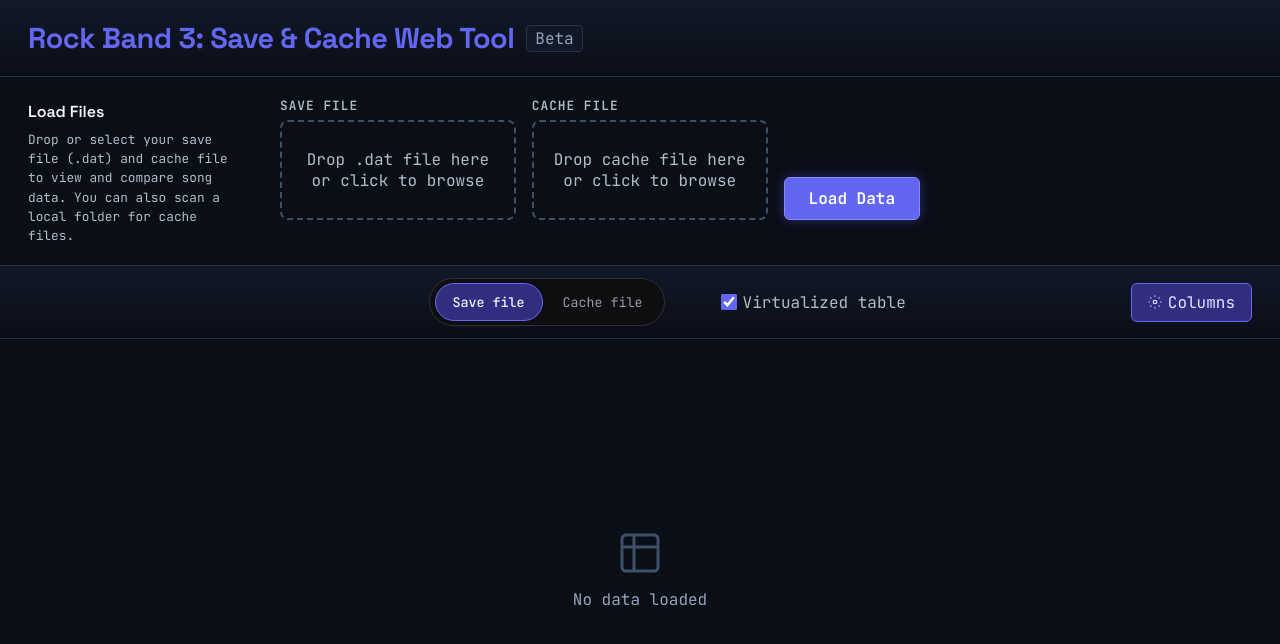
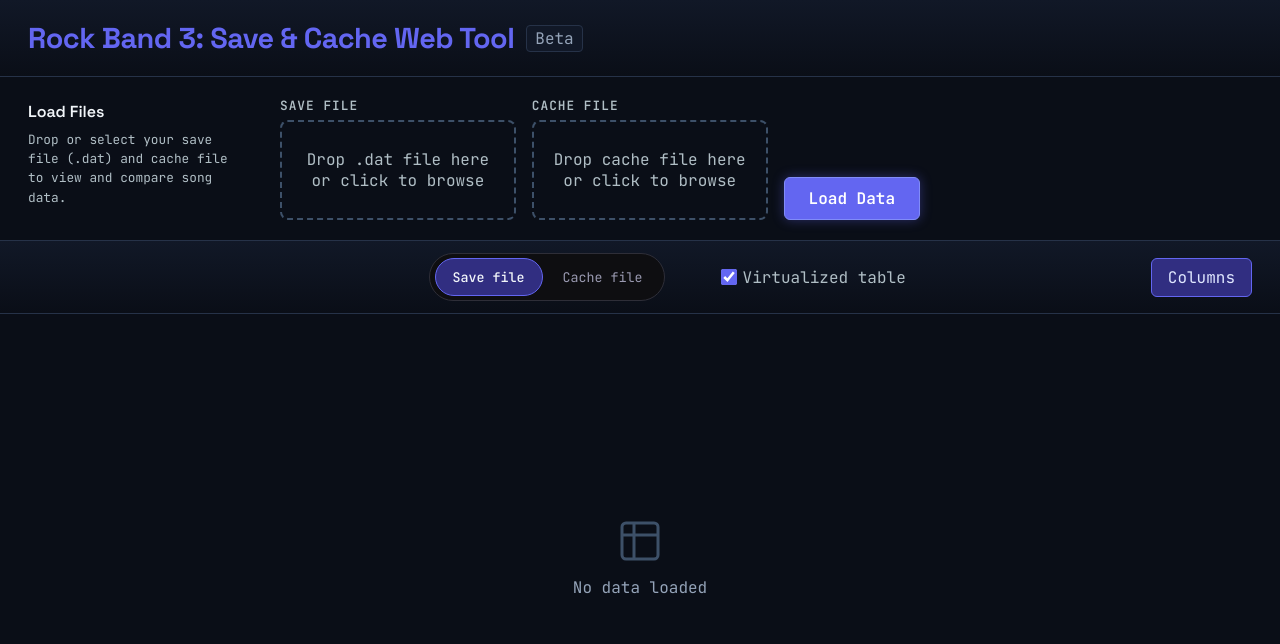
Before and after one commit to VeeKiraRay/rb-save-cache-web-tool, a React (Vite) app: page / in a window 1280 px wide. Shown: the top 644 px of the page. Built offline with nearby package versions, Linux system fonts and the light colour scheme.

Commit message:
remove: wip texts and styles

```diff
--- a/src/components/FileInput.tsx
+++ b/src/components/FileInput.tsx
@@ -131,7 +131,7 @@ const FileInput: React.FC<FileInputProps> = ({ handleFileLoadingResponse }) => {
         <h2 className="rbscv-file-section__title">Load Files</h2>
         <p className="rbscv-file-section__desc">
           Drop or select your save file (.dat) and cache file to view and
-          compare song data. You can also scan a local folder for cache files.
+          compare song data.
         </p>
       </div>
       <div className="rbscv-file-section__inputs">
--- a/src/components/StarsDisplay/Star.css
+++ b/src/components/StarsDisplay/Star.css
@@ -10,7 +10,7 @@
   display: inline-block;
 }
 .star.glow {
-  animation: star-glow 1.8s ease-in-out infinite;
+  /*animation: star-glow 1.8s ease-in-out infinite;*/
 }
 @keyframes star-glow {
   0% {
--- a/src/components/Table/ColumnSettingsModal.tsx
+++ b/src/components/Table/ColumnSettingsModal.tsx
@@ -45,9 +45,7 @@ const ColumnSettingsModal = ({ table, onClose }: SettingsModalProps) => {
     <div className="rbscv-modal-backdrop" onClick={onClose}>
       <div className="rbscv-modal" onClick={(e) => e.stopPropagation()}>
         <div className="rbscv-modal__header">
-          <span className="rbscv-modal__title">
-            <span className="rbscv-header__diamond">◆</span> Column Settings
-          </span>
+          <span className="rbscv-modal__title">Column Settings</span>
           <button className="rbscv-modal__close" onClick={onClose}>
             ✕
           </button>
--- a/src/components/TableContainer.tsx
+++ b/src/components/TableContainer.tsx
@@ -126,7 +126,9 @@ const TableContainer: React.FC<TableProps> = ({
   // --- TanStack state ---
   const [sorting, setSorting] = useState<SortingState>([]);
   const [columnFilters, setColumnFilters] = useState<ColumnFiltersState>([]);
-  const [columnVisibility, setColumnVisibility] = useState<VisibilityState>(buildDefaultVisibility);
+  const [columnVisibility, setColumnVisibility] = useState<VisibilityState>(
+    buildDefaultVisibility,
+  );
   const [columnOrder, setColumnOrder] = useState<ColumnOrderState>(() =>
     ColumnDefinitions.COLUMN_DEFINITIONS.map((def) => def.key),
   );
@@ -220,11 +222,11 @@ const TableContainer: React.FC<TableProps> = ({
                   type="checkbox"
                   checked={virtualized}
                   onChange={(e) => {
-                  setVirtualized(e.target.checked);
-                  setSorting([]);
-                  setColumnFilters([]);
-                  setColumnVisibility(buildDefaultVisibility());
-                }}
+                    setVirtualized(e.target.checked);
+                    setSorting([]);
+                    setColumnFilters([]);
+                    setColumnVisibility(buildDefaultVisibility());
+                  }}
                 />
                 Virtualized table
               </label>
@@ -234,17 +236,6 @@ const TableContainer: React.FC<TableProps> = ({
                 className="rbscv-btn"
                 onClick={() => setSettingsOpen(true)}
               >
-                <svg
-                  width="14"
-                  height="14"
-                  viewBox="0 0 24 24"
-                  fill="none"
-                  stroke="currentColor"
-                  strokeWidth="2"
-                >
-                  <circle cx="12" cy="12" r="3" />
-                  <path d="M12 1v2M12 21v2M4.22 4.22l1.42 1.42M18.36 18.36l1.42 1.42M1 12h2M21 12h2M4.22 19.78l1.42-1.42M18.36 5.64l1.42-1.42" />
-                </svg>
                 Columns
               </button>
             </div>
```
